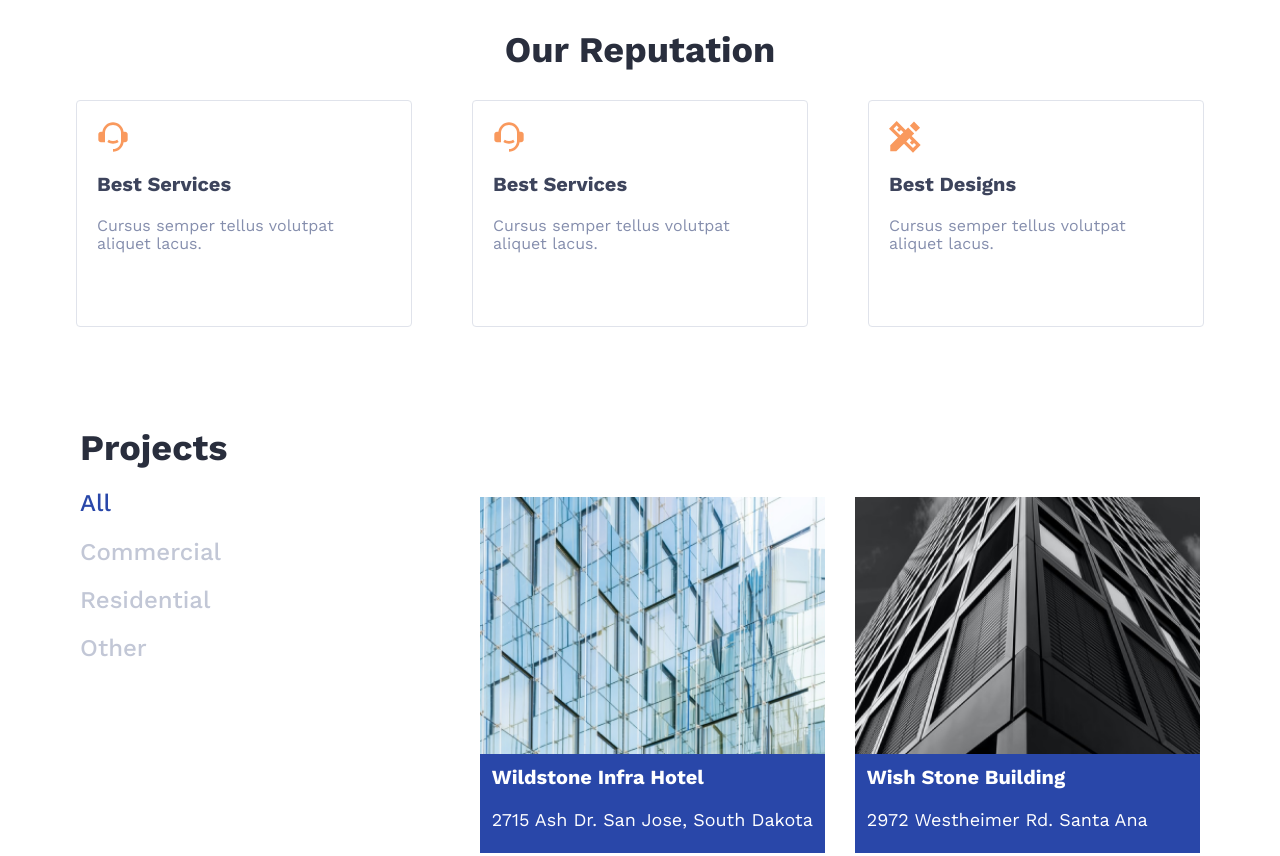
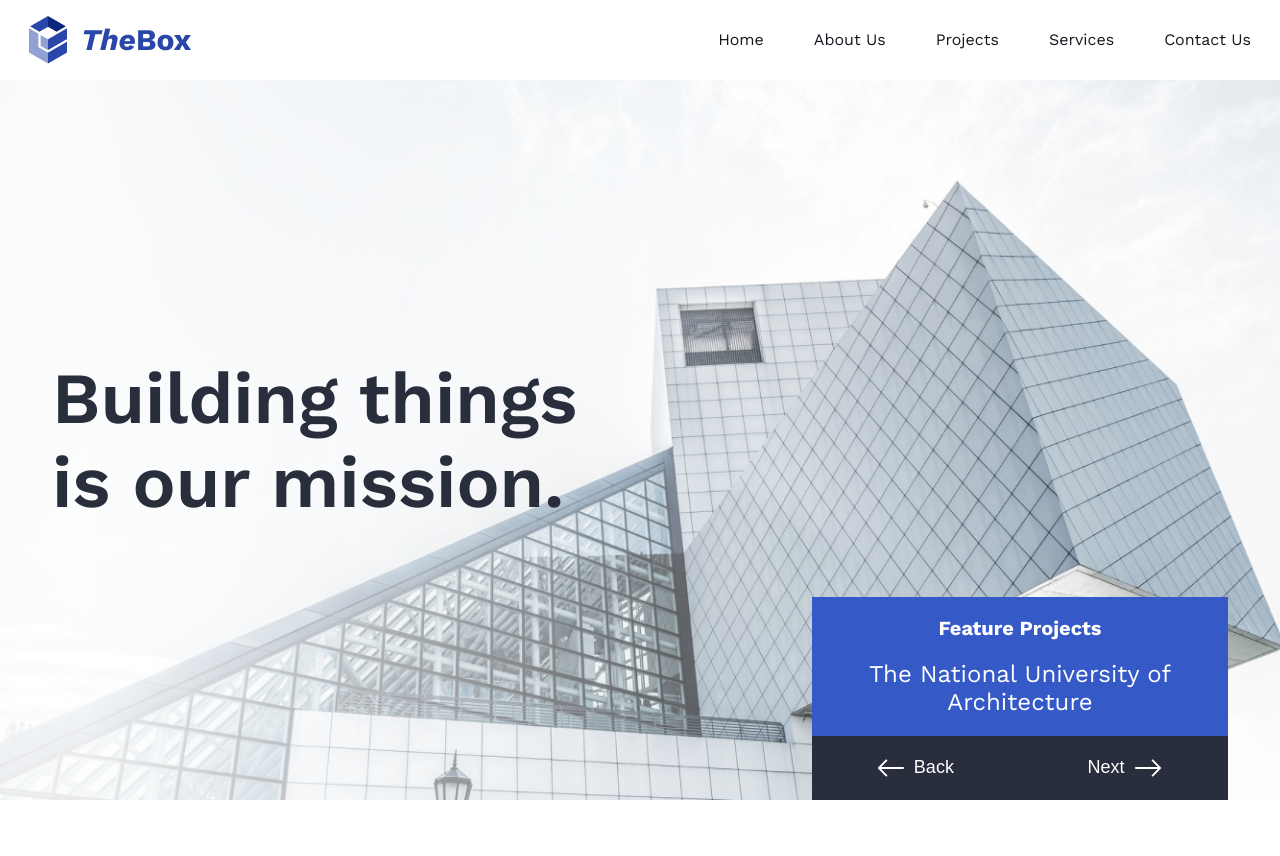
Before and after one commit to GaelDuclocherRougelot/atelier_responsive, a website: page index.html in a window 1280 px wide. Shown: the top 856 px of the page. Drawn offline with nearby package versions, Linux system fonts and the light colour scheme.

Commit message:
atelier 4

```diff
--- a/index.html
+++ b/index.html
@@ -8,6 +8,41 @@
   </head>
   <body>
     <main>
+      <section id="hero__section">
+        <header>
+          <img src="./assets/logo.png" alt="logo the box" />
+          <nav id="nav__desktop">
+            <ul>
+              <li><a href="#">Home</a></li>
+              <li><a href="#">About Us</a></li>
+              <li><a href="#">Projects</a></li>
+              <li><a href="#">Services</a></li>
+              <li><a href="#">Contact Us</a></li>
+            </ul>
+          </nav>
+          <div id="hamburger__menu">
+            <span class="line line1"></span>
+            <span class="line line2"></span>
+            <span class="line line3"></span>
+          </div>
+        </header>
+        <div id="hero">
+          <h1>Building things is our mission.</h1>
+          <div class="feature__projects">
+            <h3>Feature Projects</h3>
+            <p>The National University of Architecture</p>
+            <div class="buttons">
+              <button class="back">
+                <img src="./assets/arrow.svg" alt="" srcset="" />
+                Back
+              </button>
+              <button class="next">
+                Next <img src="./assets/arrow.svg" alt="" srcset="" />
+              </button>
+            </div>
+          </div>
+        </div>
+      </section>
       <section id="our__reputation">
         <h2>Our Reputation</h2>
         <div class="cards__container">
@@ -111,7 +146,7 @@
             </select>
             <input type="text" placeholder="Phone" />
           </fieldset>
-          <input type="file" class="input__file"/>
+          <input type="file" class="input__file" />
           <textarea placeholder="Message"></textarea>
           <p><span>*</span> indicate a required field</p>
           <button>Submit</button>
--- a/styles/_style_atelier_1.scss
+++ b/styles/_style_atelier_1.scss
@@ -10,7 +10,6 @@ main {
   display: flex;
   flex-direction: column;
   align-items: center;
-  padding: 29px 29px 0px 29px;
 
   a {
     font-family: $global-font;
@@ -23,6 +22,7 @@ main {
     font-size: 36px;
   }
   #our__reputation {
+    padding: 100px 29px 0px 29px;
     display: flex;
     flex-direction: column;
     align-items: center;
--- a/styles/_style_atelier_2.scss
+++ b/styles/_style_atelier_2.scss
@@ -6,6 +6,8 @@
   width: 100%;
   padding-top: 100px;
   padding-bottom: 30px;
+  padding-left: 29px;
+  padding-right: 29px;
 
   .content__wrapper {
     width: 100%;
--- a/styles/_style_atelier_3.scss
+++ b/styles/_style_atelier_3.scss
@@ -10,6 +10,8 @@ main {
     width: 100%;
     padding-top: 100px;
     padding-bottom: 30px;
+    padding-left: 29px;
+    padding-right: 29px;
 
     h2,
     p {
--- /dev/null
+++ b/styles/_style_atelier_4.scss
@@ -0,0 +1,170 @@
+main {
+  #hero__section {
+    display: flex;
+    flex-direction: column;
+    align-items: center;
+    justify-content: center;
+    gap: 0px;
+    width: 100%;
+
+    header {
+      display: flex;
+      justify-content: space-between;
+      align-items: center;
+      gap: 40px;
+      width: 100%;
+      height: 80px;
+      padding: 0px 29px;
+
+      img {
+        object-fit: contain;
+      }
+
+      #nav__desktop {
+        display: none;
+      }
+
+      #hamburger__menu {
+        display: flex;
+        flex-direction: column;
+        align-items: center;
+        gap: 6px;
+        width: 33px;
+        height: 21px;
+
+        .line {
+          width: 100%;
+          height: 3px;
+          background-color: #667299;
+          border-radius: 3px;
+        }
+      }
+    }
+    #hero {
+      background-image: url(../assets/hero-mobile.png);
+      background-size: cover;
+      background-position: bottom center;
+      background-repeat: no-repeat;
+      width: 100vw;
+      height: 470px;
+      display: flex;
+      align-items: center;
+      padding: 0px 29px;
+
+      .feature__projects {
+        display: none;
+      }
+
+      h1 {
+        font-family: "Work Sans";
+        font-size: 48px;
+        font-weight: 600;
+        line-height: 56px;
+        letter-spacing: 0em;
+        text-align: left;
+        max-width: 300px;
+        color: #292e3d;
+      }
+    }
+  }
+}
+
+@media screen and (min-width: 930px) {
+  main {
+    #hero__section {
+      header {
+        #hamburger__menu {
+          display: none;
+        }
+        #nav__desktop {
+          display: flex;
+          ul {
+            display: flex;
+            gap: 50px;
+
+            li {
+              a {
+                text-decoration: none;
+                color: #14171F;
+              }
+            }
+          }
+        }
+      }
+      #hero {
+        gap: 160px;
+        background-image: url(../assets/hero-desktop.png);
+        background-repeat: no-repeat;
+        height: calc(100vh - 80px);
+        width: 100%;
+        justify-content: center;
+
+        h1 {
+          font-size: 72px;
+          font-weight: 600;
+          line-height: 84px;
+          letter-spacing: 0em;
+          max-width: 600px;
+        }
+
+        .feature__projects {
+          display: flex;
+          flex-direction: column;
+          justify-content: space-between;
+          gap: 20px;
+          width: 416px;
+          background-color: #3559c7;
+          align-self: flex-end;
+          color: white;
+
+          h3 {
+            margin-top: 20px;
+            font-family: Work Sans;
+            font-size: 20px;
+            font-weight: 700;
+            line-height: 23px;
+            letter-spacing: 0em;
+            text-align: center;
+          }
+
+          p {
+            font-family: Work Sans;
+            font-size: 24px;
+            font-weight: 400;
+            line-height: 28px;
+            letter-spacing: 0em;
+            text-align: center;
+          }
+
+          .buttons {
+            background-color: #fff;
+            display: flex;
+            gap: 0.5px;
+            width: 100%;
+            .back {
+              img {
+                transform: rotate(-180deg);
+              }
+            }
+
+            button {
+              display: flex;
+              justify-content: center;
+              align-items: center;
+              gap: 10px;
+              width: 334px;
+              height: 64px;
+              background-color: #292e3d;
+              color: white;
+              font-size: 18px;
+              font-weight: 400;
+              line-height: 21.11px;
+              border: none;
+              cursor: pointer;
+            }
+          }
+        }
+      }
+    }
+  }
+}
--- a/styles/styles.scss
+++ b/styles/styles.scss
@@ -2,3 +2,4 @@
 @use "./style_atelier_1.scss";
 @use "./style_atelier_2.scss";
 @use "./style_atelier_3.scss";
+@use "./style_atelier_4.scss";
```
Also changed, not shown: assets/hero-desktop.png (added), assets/hero-mobile.png (added), assets/logo.png (added), styles/styles.css, 1 other file.
